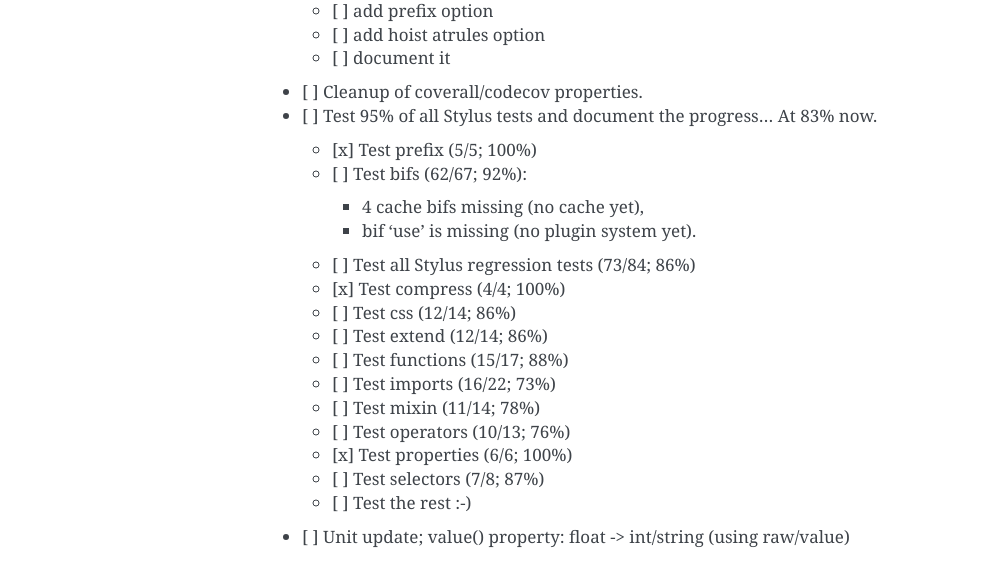
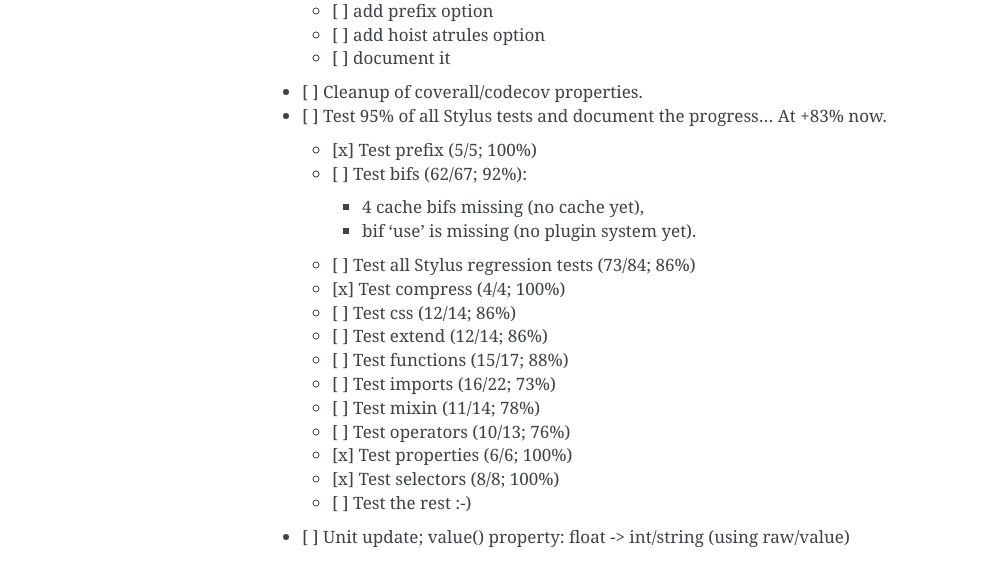
Before and after one commit to jw/stilus, a Sphinx documentation site: the page built from docs/plan/current.md, in a window 1280 px wide. Shown: the part 276-853 px from the top of the page, without its empty margins (148-1141 px from the left). Built offline with Sphinx 7.4.7, drawn with Linux system fonts in a browser that asks for light colours.

Commit message:
Updated the status.

```diff
--- a/docs/diff/tests.rst
+++ b/docs/diff/tests.rst
@@ -5,7 +5,7 @@
 Below you'll find the tests as run in Stylus, and their status in Stilus.
 Also their locations are specified.
 
-Coverage: 83% (291/351)
+Coverage: +83% (292/351)
 
 ============================================= ============================== =====================
 Stylus test                                   Location                       Status
@@ -342,7 +342,7 @@
 scope.complex.styl                            stylus/cases                   ok
 scope.nested.styl                             stylus/cases                   ok
 scope.styl                                    stylus/cases                   ok
-selector.interpolation.styl                   stylus/cases/selectors         not ok (easy fix?)
+selector.interpolation.styl                   stylus/cases/selectors         ok
 selector.reference.styl                       stylus/cases/selectors         ok
 selectors.complex.styl                        stylus/cases/selectors         ok
 selectors.nested.comma.styl                   stylus/cases/selectors         ok
--- a/docs/plan/current.md
+++ b/docs/plan/current.md
@@ -11,7 +11,7 @@
     - [ ] add hoist atrules option
     - [ ] document it
  - [ ] Cleanup of coverall/codecov properties.
- - [ ] Test 95% of all Stylus tests and document the progress...  At 83% now.
+ - [ ] Test 95% of all Stylus tests and document the progress...  At +83% now.
      - [x] Test prefix (5/5; 100%)
      - [ ] Test bifs (62/67; 92%):
          - 4 cache bifs missing (no cache yet),
@@ -25,6 +25,6 @@
      - [ ] Test mixin (11/14; 78%)
      - [ ] Test operators (10/13; 76%)
      - [x] Test properties (6/6; 100%)
-     - [ ] Test selectors (7/8; 87%)
+     - [x] Test selectors (8/8; 100%)
      - [ ] Test the rest :-)
  - [ ] Unit update; value() property: float -> int/string (using raw/value)
```
